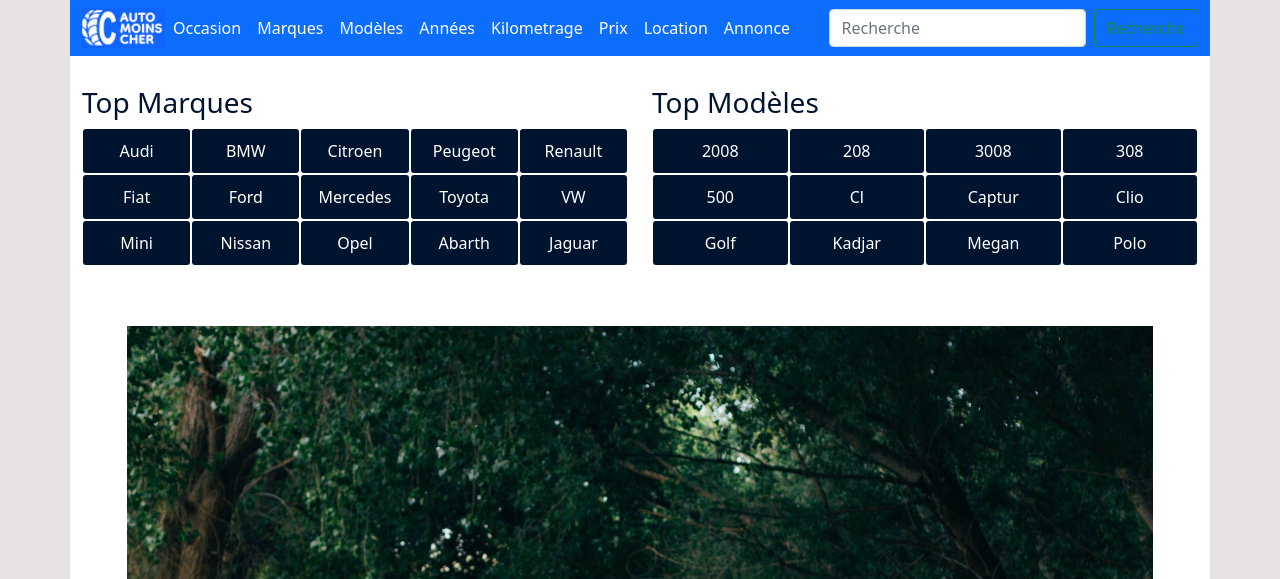
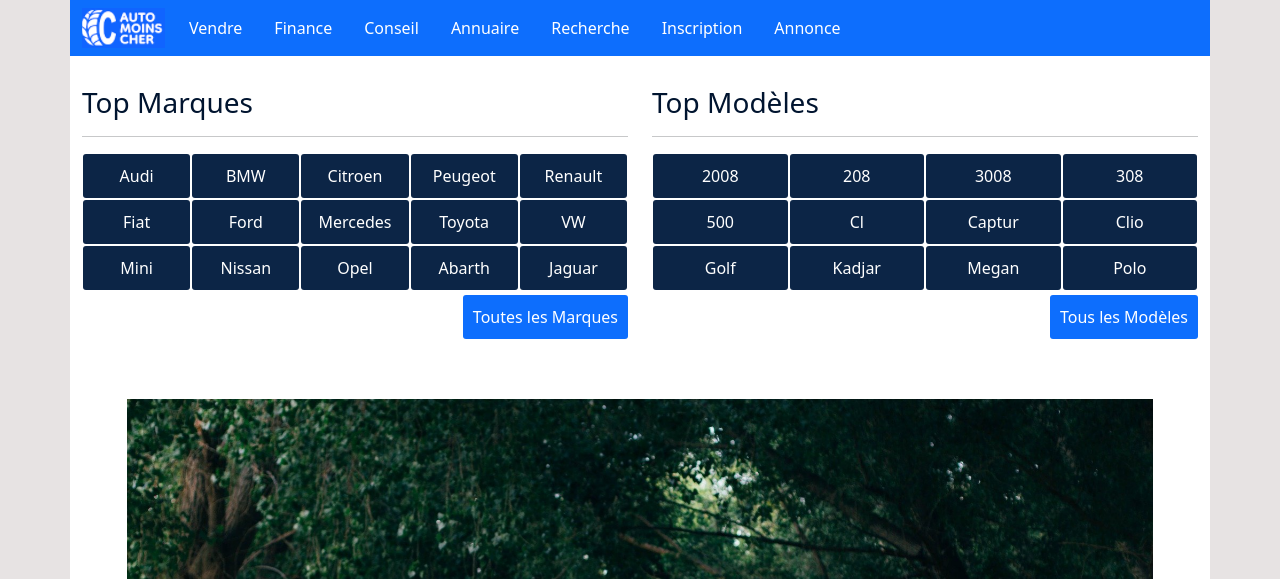
Before and after one commit to Yoh1/ATMCS, a Symfony app: template templates/home/index.html.twig in a window 1280 px wide. Shown: the top 579 px of the page. Run offline with Twig, Linux system fonts and the light colour scheme; the template is opened without the code that fills it, so the values that code supplies are empty; some libraries are stand-ins or nearby versions.

Commit message:
correction de la home

```diff
--- a/public/css/style.css
+++ b/public/css/style.css
@@ -17,6 +17,7 @@ body{
 h3{
     color: #00142f;
 }
+
 a{
     text-decoration: none;
     list-style-type: none;
@@ -35,7 +36,7 @@ a{
     color: #fff;
     border-radius: 3px;
     padding: 10px 10px;
-    background-color: #00142f;
+    background-color: #0c2546;
     margin: 1px;
 }
 
@@ -45,7 +46,7 @@ a{
 
 
 .vali > a{
-    width: 100px;
+    /* width: 100px; */
     text-align: center;
     border-radius: 3px;
     padding: 10px;
--- a/templates/base.html.twig
+++ b/templates/base.html.twig
@@ -7,7 +7,7 @@
 			{% endblock %}
 		</title>
 		{# Run `composer require symfony/webpack-encore-bundle`
-																												           and uncomment the following Encore helpers to start using Symfony UX #}
+																																																				           and uncomment the following Encore helpers to start using Symfony UX #}
 		{# <link rel="stylesheet" href="./bootstrap-5.0.1-dist/css/bootstrap.min.css"> #}
 		<link href="https://cdn.jsdelivr.net/npm/bootstrap@5.1.3/dist/css/bootstrap.min.css" rel="stylesheet" integrity="sha384-1BmE4kWBq78iYhFldvKuhfTAU6auU8tT94WrHftjDbrCEXSU1oBoqyl2QvZ6jIW3" crossorigin="anonymous">
 		<link rel="stylesheet" href="{{ '../css/style.css' }}">
@@ -33,35 +33,35 @@
 							<li class="nav-item">
 								<a href="{{ path('home') }} "><img src="{{ '../img/logo11.png' }}" alt=""></a>
 							</li>
-							<li class="nav-item">
-								<a class="nav-link active" href="#">Occasion</a>
+							<li class="nav-item ms-3">
+								<a class="nav-link active" href="#">Vendre</a>
 							</li>
-							<li class="nav-item">
-								<a class="nav-link active" href="#">Marques</a>
+							<li class="nav-item ms-3">
+								<a class="nav-link active" href="#">Finance</a>
 							</li>
-							<li class="nav-item">
-								<a class="nav-link active" href="#">Modèles</a>
+							<li class="nav-item ms-3">
+								<a class="nav-link active" href="#">Conseil</a>
 							</li>
-							<li class="nav-item">
-								<a class="nav-link active" href="#">Années</a>
+							<li class="nav-item ms-3">
+								<a class="nav-link active" href="#">Annuaire</a>
 							</li>
-							<li class="nav-item">
-								<a class="nav-link active" href="#">Kilometrage</a>
+							<li class="nav-item ms-3">
+								<a class="nav-link active" href="#">Recherche</a>
 							</li>
-							<li class="nav-item">
-								<a class="nav-link active" href="#">Prix</a>
+							{# <li class="nav-item">
+																																																																																												<a class="nav-link active" href="#">Prix</a>
+																																																																																											</li> #}
+							<li class="nav-item ms-3">
+								<a class="nav-link active" href="#">Inscription</a>
 							</li>
-							<li class="nav-item">
-								<a class="nav-link active" href="#">Location</a>
-							</li>
-							<li class="nav-item">
+							<li class="nav-item ms-3">
 								<a class="nav-link active" href="{{ path('add') }} ">Annonce</a>
 							</li>
 						</ul>
-						<form class="d-flex">
-							<input class="form-control me-2" type="search" placeholder="Recherche" aria-label="Search">
-							<button class="btn btn-outline-success" type="submit">Recherche</button>
-						</form>
+						{# <form class="d-flex">
+																																																																									<input class="form-control me-2" type="search" placeholder="Recherche" aria-label="Search">
+																																																																									<button class="btn btn-outline-success" type="submit">Recherche</button>
+																																																																								</form> #}
 					</div>
 				</div>
 			</nav>
--- a/templates/home/index.html.twig
+++ b/templates/home/index.html.twig
@@ -8,6 +8,7 @@
 		<div id="filtre" class="row">
 			<div class="col-lg-6">
 				<h3>Top Marques</h3>
+				<hr>
 				<div class="row">
 					<div id="conte">
 						<a class="col" href="#">Audi</a>
@@ -30,13 +31,14 @@
 						<a class="col" href="#">Abarth</a>
 						<a class="col" href="#">Jaguar</a>
 					</div>
-					{# <div class="vali">
-											<a href="#">Charger</a>
-										</div> #}
+					<div class="vali">
+						<a href="#">Toutes les Marques</a>
+					</div>
 				</div>
 			</div>
 			<div class="col-lg-6">
 				<h3>Top Modèles</h3>
+				<hr>
 				<div class="row">
 					<div id="conte1">
 						<a class="col" href="#">2008</a>
@@ -56,9 +58,9 @@
 						<a class="col" href="#">Megan</a>
 						<a class="col" href="#">Polo</a>
 					</div>
-					{# <div class="vali">
-											<a href="#">Charger</a>
-										</div> #}
+					<div class="vali">
+						<a href="#">Tous les Modèles</a>
+					</div>
 				</div>
 			</div>
 		</div>
```
